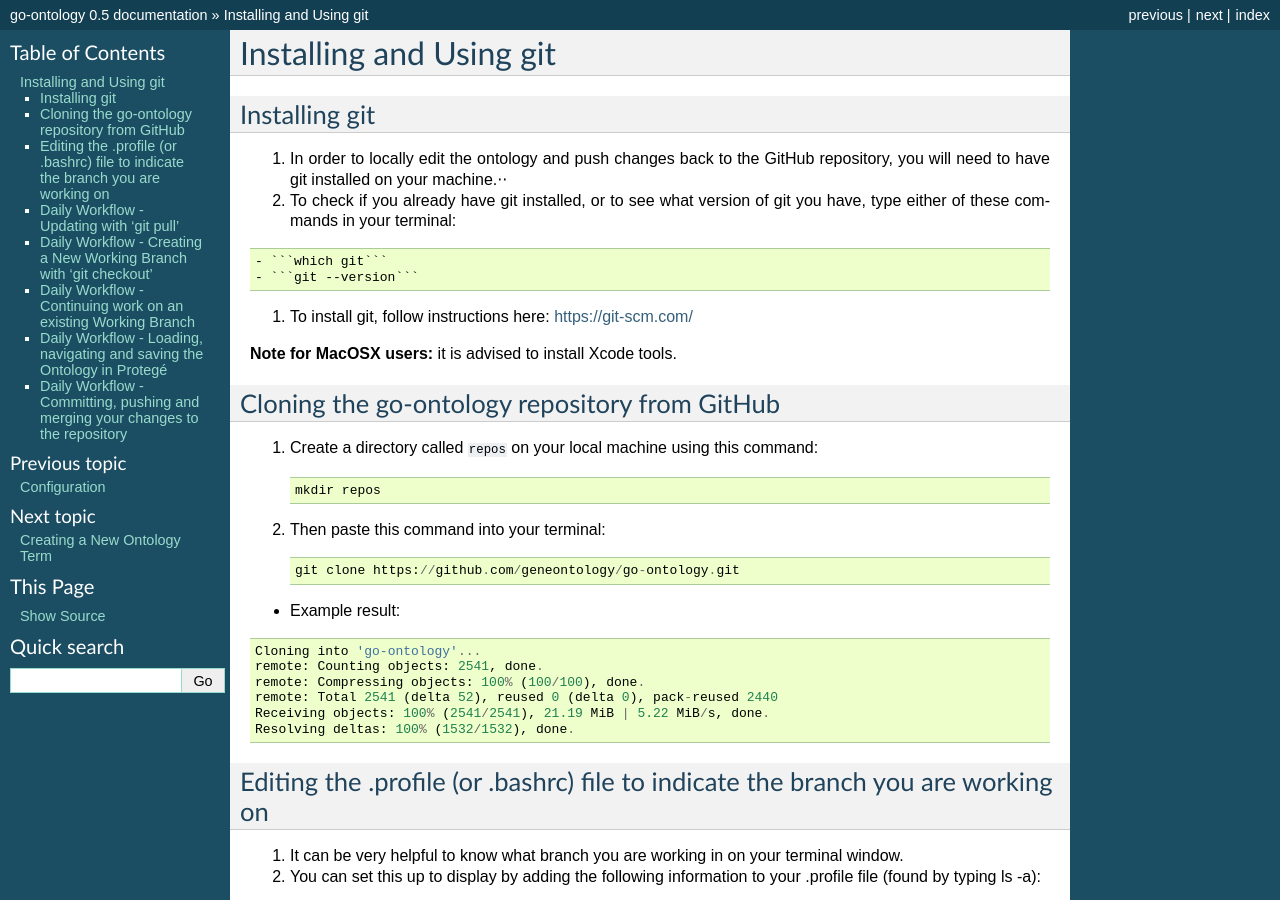
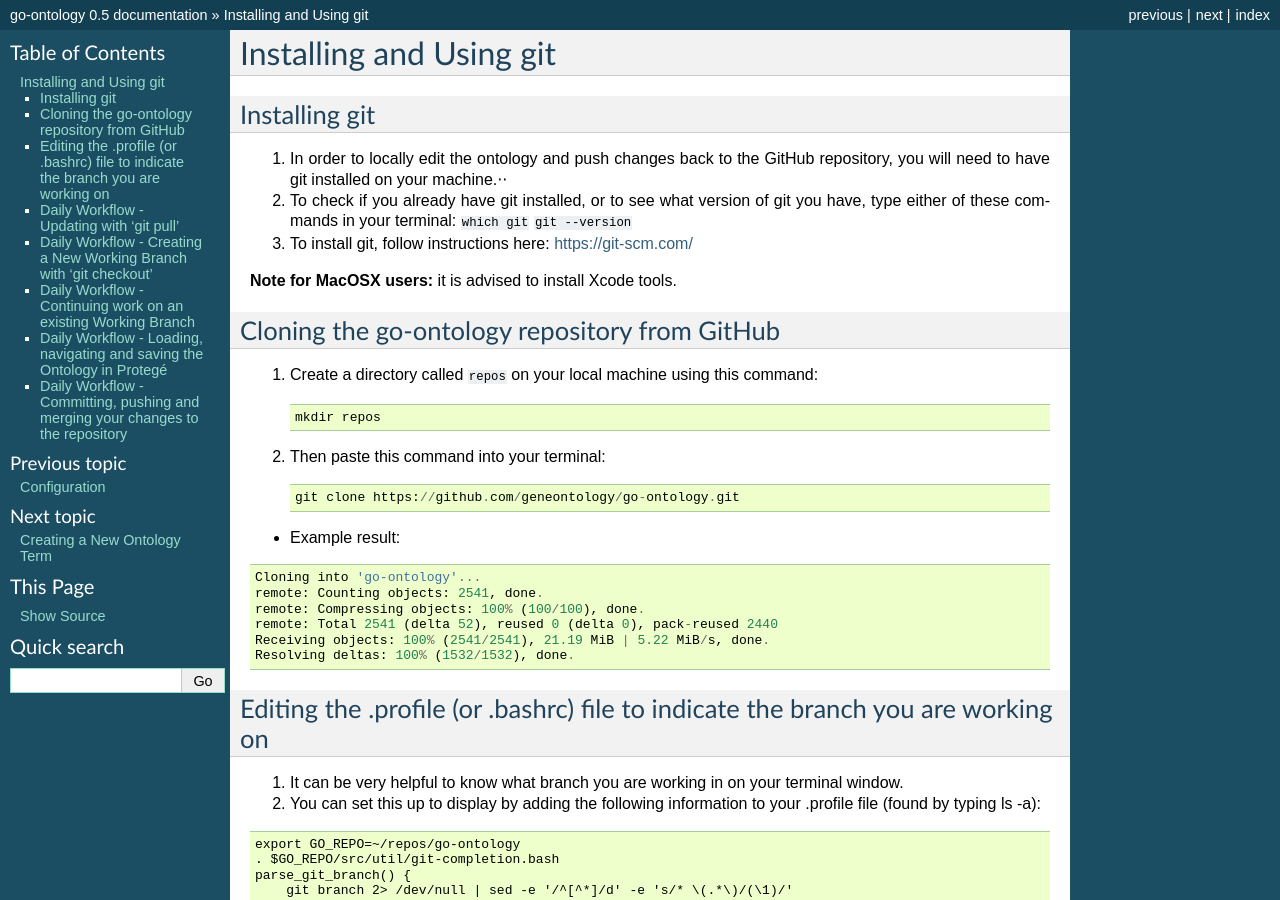
Before and after one commit to geneontology/go-ontology, a Sphinx documentation site: the page built from docs/Installgit.md, in a window 1280 px wide and 900 px high. Built offline with Sphinx 7.4.7, drawn with Linux system fonts in a browser that asks for light colours.

Commit message:
Update Installgit.md

````diff
--- a/docs/Installgit.md
+++ b/docs/Installgit.md
@@ -5,9 +5,8 @@
   1. In order to locally edit the ontology and push changes back to the GitHub repository, you will need to have git installed on your machine.⋅⋅
 
   2. To check if you already have git installed, or to see what version of git you have, type either of these commands in your terminal:
-
-    - ```which git```
-    - ```git --version```
+      ```which git```
+      ```git --version```
 
   3. To install git, follow  instructions here: [https://git-scm.com/](https://git-scm.com/)
 
````
